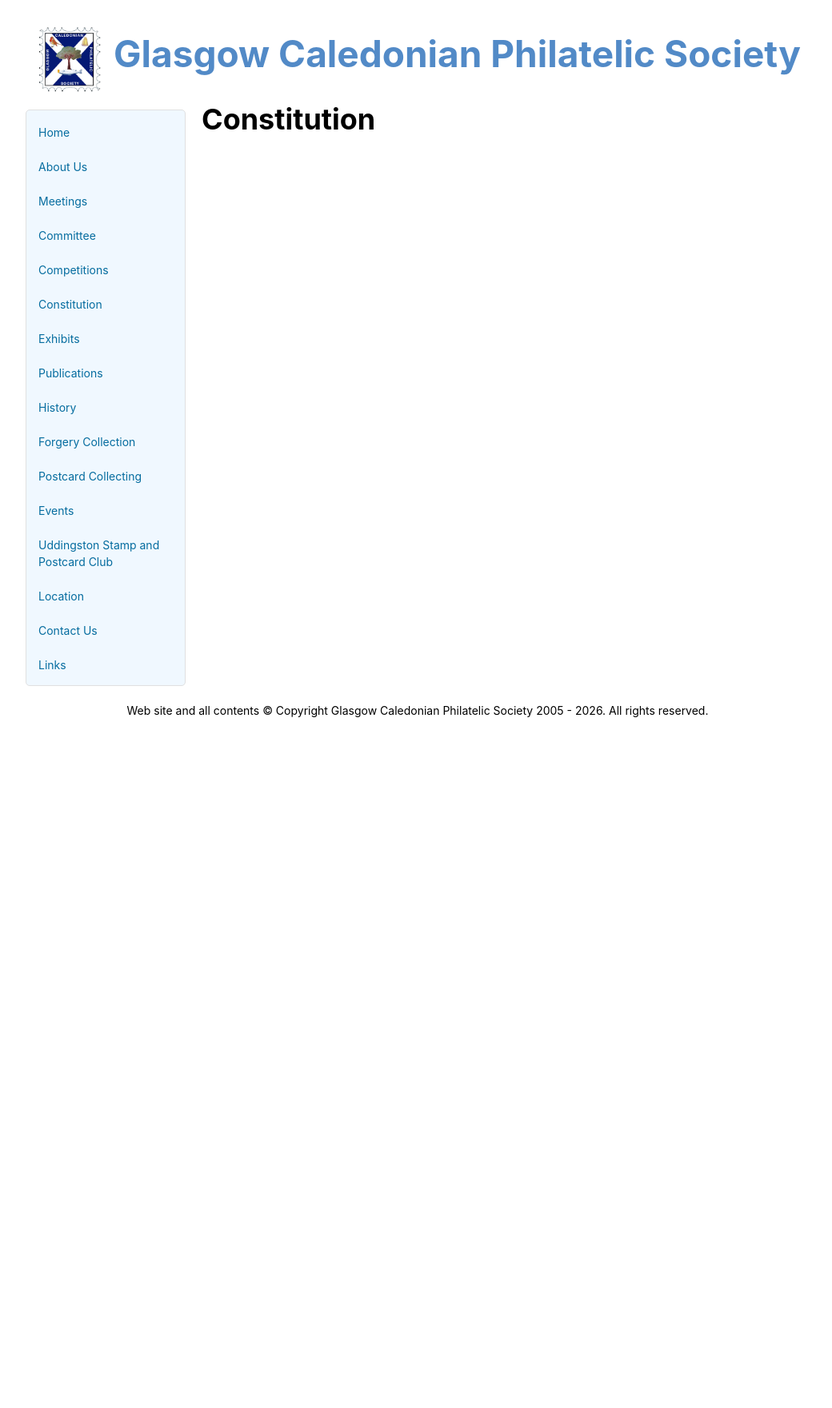
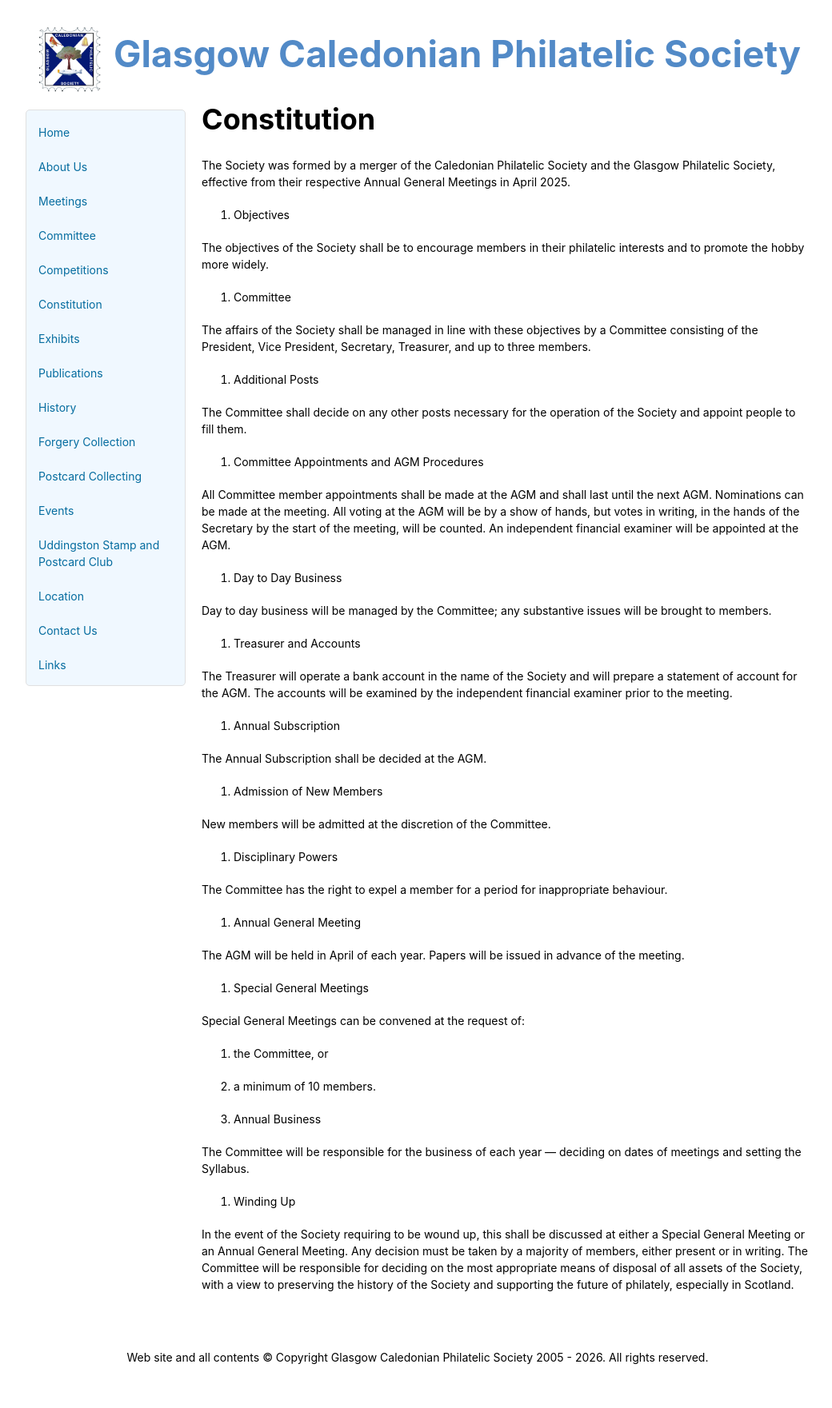
Before and after one commit to astalker/caledonian-stamps, a Jekyll site: the page built from constitution.md, in a window 1280 px wide. Shown: the whole page at 80% size, without its empty margins (118-1158 px from the left). Built offline with Jekyll 4.4.1, drawn with Linux system fonts in a browser that asks for light colours; our own code applies the rules of GitHub Pages for plain Markdown files; before the commit the page ends 952 px from its top, so only the background shows below that.

Commit message:
Draft constitution for the Society
Added detailed articles outlining the objectives, committee structure, and operational procedures of the Society.

```diff
--- a/constitution.md
+++ b/constitution.md
@@ -1 +1,59 @@
 # Constitution
+
+The Society was formed by a merger of the Caledonian Philatelic Society and the Glasgow Philatelic Society, effective from their respective Annual General Meetings in April 2025.
+
+1. Objectives
+
+The objectives of the Society shall be to encourage members in their philatelic interests and to promote the hobby more widely.
+
+2. Committee
+
+The affairs of the Society shall be managed in line with these objectives by a Committee consisting of the President, Vice President, Secretary, Treasurer, and up to three members.
+
+3. Additional Posts
+
+The Committee shall decide on any other posts necessary for the operation of the Society and appoint people to fill them.
+
+4. Committee Appointments and AGM Procedures
+
+All Committee member appointments shall be made at the AGM and shall last until the next AGM. Nominations can be made at the meeting. All voting at the AGM will be by a show of hands, but votes in writing, in the hands of the Secretary by the start of the meeting, will be counted. An independent financial examiner will be appointed at the AGM.
+
+5. Day to Day Business
+
+Day to day business will be managed by the Committee; any substantive issues will be brought to members.
+
+6. Treasurer and Accounts
+
+The Treasurer will operate a bank account in the name of the Society and will prepare a statement of account for the AGM. The accounts will be examined by the independent financial examiner prior to the meeting.
+
+7. Annual Subscription
+
+The Annual Subscription shall be decided at the AGM.
+
+8. Admission of New Members
+
+New members will be admitted at the discretion of the Committee.
+
+9. Disciplinary Powers
+
+The Committee has the right to expel a member for a period for inappropriate behaviour.
+
+10. Annual General Meeting
+
+The AGM will be held in April of each year. Papers will be issued in advance of the meeting.
+
+11. Special General Meetings
+
+Special General Meetings can be convened at the request of:
+
+1. the Committee, or
+
+2. a minimum of 10 members.
+
+12. Annual Business
+
+The Committee will be responsible for the business of each year — deciding on dates of meetings and setting the Syllabus.
+
+13. Winding Up
+
+In the event of the Society requiring to be wound up, this shall be discussed at either a Special General Meeting or an Annual General Meeting. Any decision must be taken by a majority of members, either present or in writing. The Committee will be responsible for deciding on the most appropriate means of disposal of all assets of the Society, with a view to preserving the history of the Society and supporting the future of philately, especially in Scotland.
```
